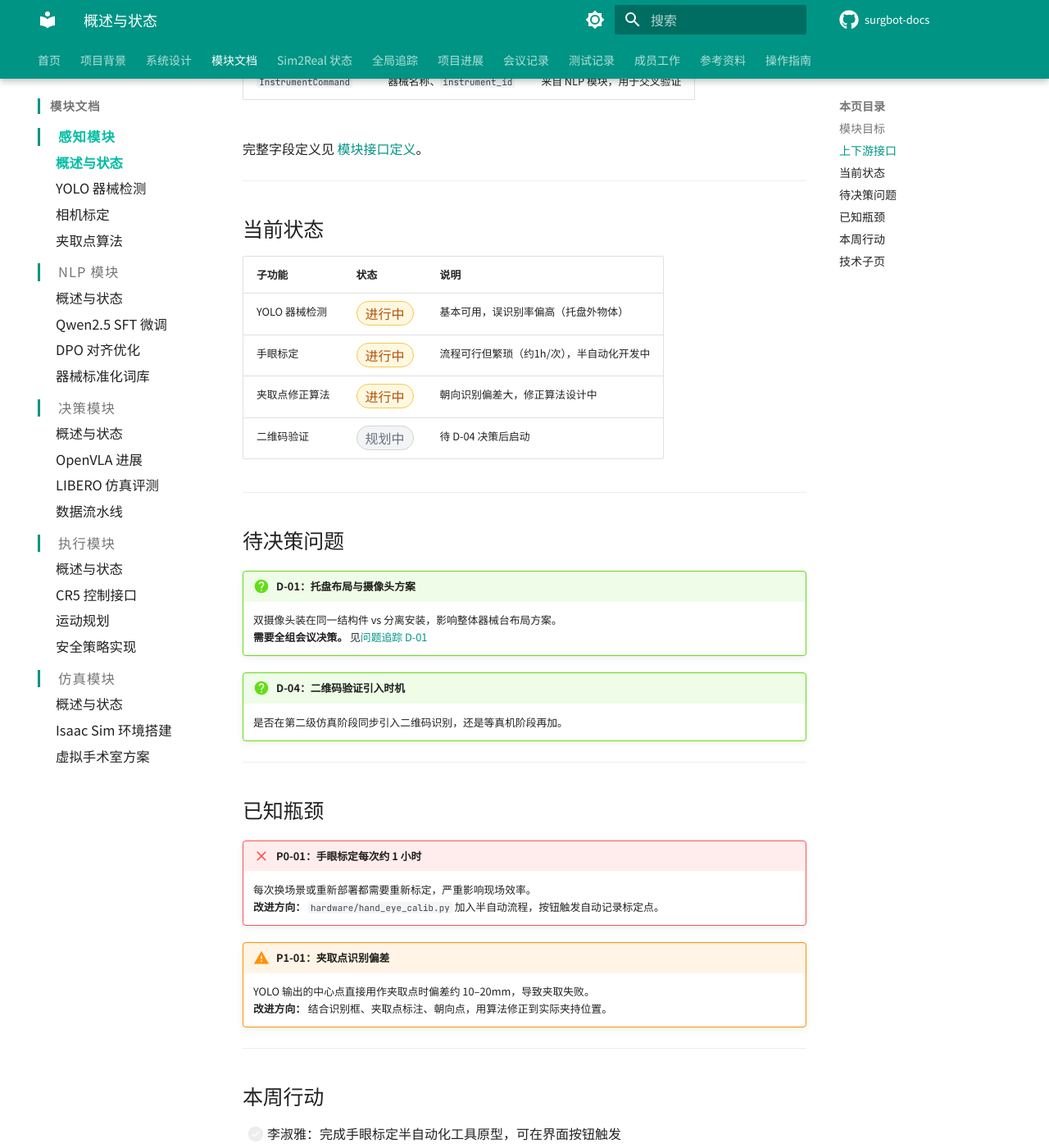
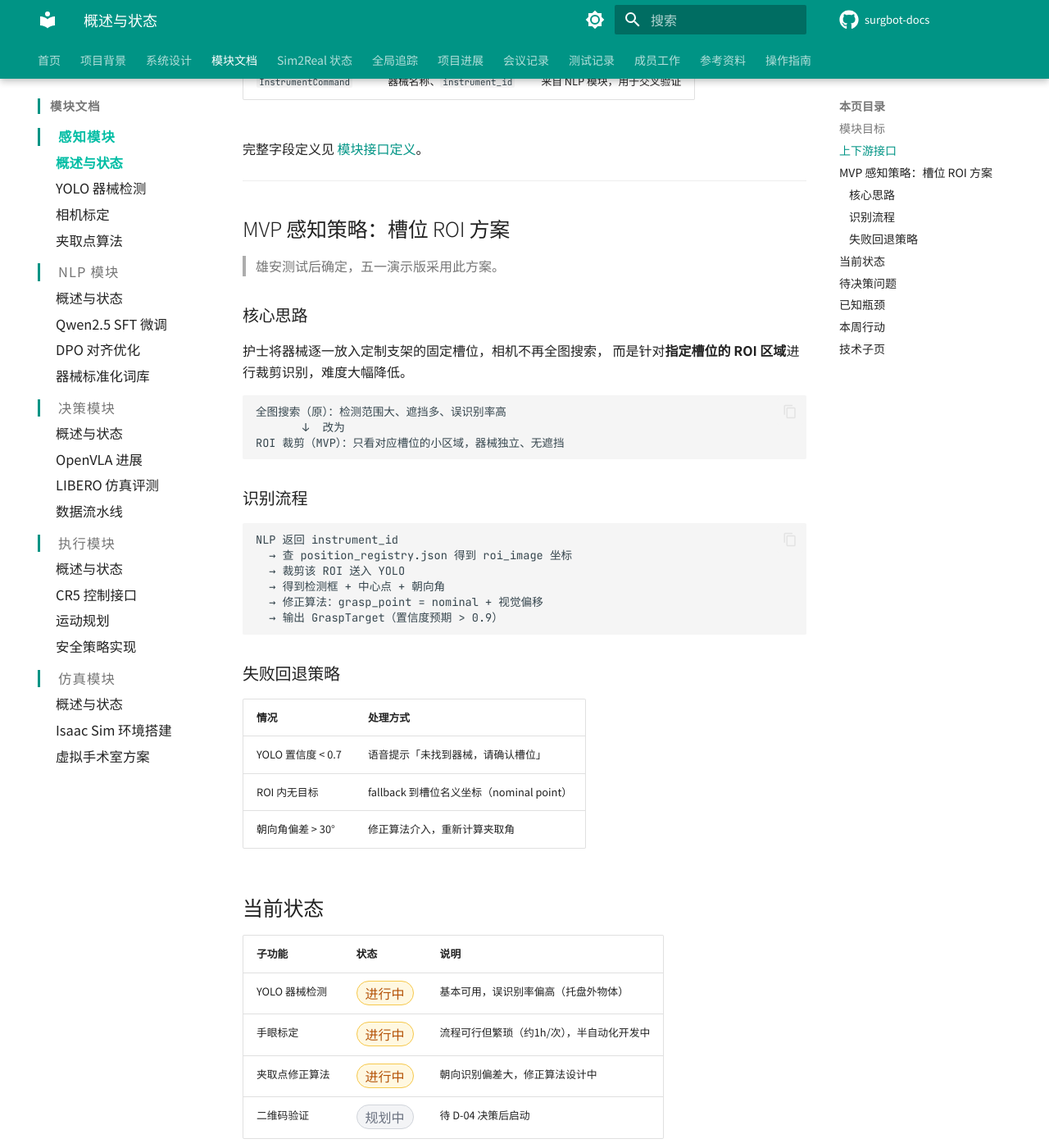
Before and after one commit to Zebedee2021/surgbot-docs-v2, an MkDocs documentation site: the page built from docs/modules/perception/index.md, in a window 1280 px wide and 1400 px high, scrolled down 670 px. Shown: the whole window at 82% size. Built offline with MkDocs 1.6.1 and Material for MkDocs 9.7.7, drawn with Linux system fonts in a browser that asks for light colours; comment, search, counter and statistics services are not loaded; the version menu is left out; some of the changed text lies outside the part shown.

Commit message:
docs: 同步五一冲刺计划与雄安测试决策
- 新增 progress/mvp_sprint.md：六周冲刺计划、槽位支架方案、代码目录规划
- tracker/milestones.md：新增 M2.5 五一演示版里程碑（冲刺中）
- tracker/issues.md：D-01/D-03 标记已决策，D-02/D-04 暂缓至五一后
- design/architecture.md：修正机械臂型号（CR5AF→Dobot）；新增 MVP 简化版架构图
- modules/perception/index.md：新增槽位 ROI 方案、识别流程、回退策略
- .gitignore：排除 .claude/settings.local.json（含敏感凭证）

Co-Authored-By: Claude Sonnet 4.6 <noreply@anthropic.com>

````diff
--- a/docs/modules/perception/index.md
+++ b/docs/modules/perception/index.md
@@ -31,6 +31,40 @@
 
 ---
 
+## MVP 感知策略：槽位 ROI 方案
+
+> 雄安测试后确定，五一演示版采用此方案。
+
+### 核心思路
+
+护士将器械逐一放入定制支架的固定槽位，相机不再全图搜索，
+而是针对**指定槽位的 ROI 区域**进行裁剪识别，难度大幅降低。
+
+```
+全图搜索（原）：检测范围大、遮挡多、误识别率高
+       ↓  改为
+ROI 裁剪（MVP）：只看对应槽位的小区域，器械独立、无遮挡
+```
+
+### 识别流程
+
+```
+NLP 返回 instrument_id
+  → 查 position_registry.json 得到 roi_image 坐标
+  → 裁剪该 ROI 送入 YOLO
+  → 得到检测框 + 中心点 + 朝向角
+  → 修正算法：grasp_point = nominal + 视觉偏移
+  → 输出 GraspTarget（置信度预期 > 0.9）
+```
+
+### 失败回退策略
+
+| 情况 | 处理方式 |
+|------|---------|
+| YOLO 置信度 < 0.7 | 语音提示「未找到器械，请确认槽位」|
+| ROI 内无目标 | fallback 到槽位名义坐标（nominal point）|
+| 朝向角偏差 > 30° | 修正算法介入，重新计算夹取角 |
+
 ## 当前状态
 
 | 子功能 | 状态 | 说明 |
@@ -44,12 +78,12 @@
 
 ## 待决策问题
 
-!!! question "D-01：托盘布局与摄像头方案"
-    双摄像头装在同一结构件 vs 分离安装，影响整体器械台布局方案。
-    **需要全组会议决策。** 见[问题追踪 D-01](../../tracker/issues.md#_2)
+!!! success "D-01：已决策 — 定制支架槽位方案"
+    采用定制支架，每件器械对应固定槽位，相机针对 ROI 区域识别。
+    五一演示版执行此方案，详见 [五一冲刺计划](../../progress/mvp_sprint.md)。
 
-!!! question "D-04：二维码验证引入时机"
-    是否在第二级仿真阶段同步引入二维码识别，还是等真机阶段再加。
+!!! info "D-04：暂缓 — 二维码验证五一后引入"
+    槽位支架已大幅降低识别难度，五一版不引入二维码，后续迭代补入。
 
 ---
 
--- /dev/null
+++ b/docs/progress/mvp_sprint.md
@@ -0,0 +1,194 @@
+# 五一演示版冲刺计划
+
+> **目标**：2026-05-01 前交付**全流程可交互演示版本**
+> 可以只针对 4–6 种器械和若干指令，但流程必须端到端跑通。
+> 策略：用**定制支架槽位**替代堆叠器械盘，大幅降低识别难度，快速建立可演示的闭环。
+
+---
+
+## 核心策略：槽位支架方案
+
+### 原问题
+
+```
+器械随意堆叠 → YOLO 全图搜索 → 遮挡 / 误识别多 → 夹取失败
+```
+
+### MVP 解法
+
+```
+护士按类放入固定槽位
+    ↓
+相机只在对应 ROI 内确认 + 识别
+    ↓
+槽位先验坐标 + 视觉微调偏移 → 精确夹取点
+    ↓
+识别难度从"大海捞针"变成"在格子里认东西"
+```
+
+**三重简化叠加效果：**
+
+| 维度 | 原方案 | 槽位方案 |
+|------|--------|---------|
+| 检测范围 | 全图搜索 | 已知 ROI，裁剪后识别 |
+| 目标状态 | 随意堆叠，有遮挡 | 固定朝向，单件无遮挡 |
+| 位置精度 | 完全依赖视觉 | 视觉 + 槽位先验兜底 |
+| 置信度预期 | 经常 < 0.7 | 稳定 > 0.9 |
+
+---
+
+## 六周冲刺时间表
+
+```
+Week 1  2026-03-16 ~ 03-22
+  ✅ core/ 骨架代码（config / interfaces / safety_manager / logger）
+  ✅ 雄安测试问题归因完成
+  □  position_registry.py 数据结构设计
+  □  keyword_matcher.py 关键词→器械 映射
+
+Week 2  03-23 ~ 03-29  【硬件对接周】
+  □  hardware/dobot_arm.py  TCP 连接 + 基本运动封装
+  □  hardware/gripper.py    夹爪 Modbus 封装 + 运行时参数注入
+  □  上机标定各槽位名义坐标，写入 registry.json
+  □  safety_manager 工作空间边界校验上线
+
+Week 3  03-30 ~ 04-05  【感知 + NLP 周】
+  □  slot_detector.py       ROI 裁剪 → YOLO 推理 → 夹取点修正
+  □  Z 轴高度补偿（托盘平面标定）
+  □  ASR 切换本地 FunASR（≤1s 延迟目标）
+  □  keyword_matcher 联调测试
+
+Week 4  04-06 ~ 04-12  【状态机集成周】
+  □  core/state_machine.py  完整状态机串联
+  □  决策层：rule_planner.py（纯规则，无 VLA）
+  □  全流程第一次端到端跑通（允许有 bug）
+
+Week 5  04-13 ~ 04-19  【联调稳定周】
+  □  4 种器械 × 3 条指令完整场景测试
+  □  夹取成功率 ≥ 85% 目标
+  □  异常处理：低置信度提示、急停、力反馈释放
+
+Week 6  04-20 ~ 04-30  【演示准备周】
+  □  演示脚本定稿（器械配置一次即可用）
+  □  参数配置界面（速度 / Z偏移 / 夹持力，不改代码）
+  □  压力测试 + 边界情况修复
+  □  文档 & 演示视频录制
+```
+
+---
+
+## MVP 系统架构（简化版）
+
+```mermaid
+graph LR
+    MIC[🎙️ 麦克风] --> ASR[本地 ASR\nFunASR]
+    ASR --> NLP[关键词匹配\nkeyword_matcher]
+    NLP -->|instrument_id| REG[槽位注册表\nposition_registry]
+    REG -->|ROI + 名义坐标| DET[ROI 内 YOLO\nslot_detector]
+    DET -->|GraspTarget| SAFE[安全校验\nsafety_manager]
+    SAFE --> ARM[Dobot 机械臂\ndobot_arm.py]
+    ARM --> GRIP[夹爪\ngripper.py]
+    GRIP -->|力反馈| DOC[👨‍⚕️ 医生]
+```
+
+---
+
+## 代码目录规划
+
+```
+surgbot/
+├── core/
+│   ├── config.py              ✅ 全局配置（速度/阈值/路径，外置不改代码）
+│   ├── interfaces.py          ✅ GraspTarget / InstrumentCommand 数据类
+│   ├── safety_manager.py      ✅ 工作空间边界校验 + 急停
+│   └── logger.py              ✅ 结构化日志
+│
+├── hardware/
+│   ├── dobot_arm.py           □ Dobot TCP 封装（Dashboard 29999 + 反馈 30005）
+│   └── gripper.py             □ Modbus RTU 夹爪封装 + 4 器械力度预设
+│
+├── modules/
+│   ├── perception/
+│   │   ├── position_registry.py  □ 槽位注册表 JSON 读写
+│   │   └── slot_detector.py      □ ROI 裁剪 + YOLO + 夹取点修正
+│   ├── nlp/
+│   │   ├── asr_local.py          □ FunASR 本地语音识别
+│   │   └── keyword_matcher.py    □ 关键词 → instrument_id
+│   └── decision/
+│       └── rule_planner.py       □ 纯规则动作规划（不用 VLA）
+│
+├── core/
+│   └── state_machine.py          □ 完整状态机串联
+│
+├── data/
+│   └── instrument_registry.json  □ 槽位配置（上机标定后填写）
+│
+└── main.py                        □ 入口
+```
+
+图例：✅ 已完成 &emsp; □ 待开发
+
+---
+
+## 槽位注册表格式（草案）
+
+```json
+{
+  "slots": {
+    "slot_01": {
+      "instrument_id": "INS-031",
+      "name": "持针器_大",
+      "aliases": ["持针器", "大持针器", "needle holder"],
+      "grasp_point_nominal": [120.5, -30.2, 180.0],
+      "grasp_orientation_deg": 45.0,
+      "delivery_mode": "handle_to_doctor",
+      "gripper_preset": 3,
+      "roi_image": [120, 80, 320, 280],
+      "camera_id": 0
+    },
+    "slot_02": {
+      "instrument_id": "INS-007",
+      "name": "剪刀",
+      "aliases": ["剪刀", "scissors"],
+      "grasp_point_nominal": [200.0, -30.2, 180.0],
+      "grasp_orientation_deg": 0.0,
+      "delivery_mode": "handle_to_doctor",
+      "gripper_preset": 2,
+      "roi_image": [330, 80, 530, 280],
+      "camera_id": 0
+    }
+  },
+  "calibration": {
+    "z_plane_offset_mm": 0.0,
+    "hand_eye_matrix": "data/hand_eye_latest.npy"
+  }
+}
+```
+
+> **配置一次即可复用**：支架位置固定后，`grasp_point_nominal` 只需标定一次。
+> 更换器械种类只需更新 `name` / `aliases` / `gripper_preset` 三个字段。
+
+---
+
+## MVP 范围边界
+
+**五一版本包含：**
+
+- 4–6 种器械，每种对应一个槽位
+- 语音指令：「递 XX」「把 XX 给我」「要 XX」
+- 完整执行：抓取 → 递送 → 力反馈释放 → 回到待机姿态
+- 参数配置文件（不改代码）
+- 基本安全校验（工作空间边界）
+
+**五一版本不包含（后续迭代）：**
+
+- OpenVLA / VLA 决策模型
+- 二维码扫描验证
+- 多托盘 / 多摄像头切换
+- Isaac Sim 仿真对接
+- 器械归位回收
+
+<div class="doc-footer">
+  <span>负责人：任松</span>
+  <span>最近更新 2026-03-18</span>
+</div>
--- a/docs/tracker/issues.md
+++ b/docs/tracker/issues.md
@@ -11,10 +11,10 @@
 
 | # | 问题描述 | 涉及模块 | 提出时间 | 负责人 | 状态 |
 |---|----------|----------|----------|--------|------|
-| D-01 | 托盘布局方案：双摄像头分离 vs 单摄像头 + 二维码，需确定最终方案 | 感知 / 硬件 | 2026-02-05 | 李淑雅 | <span class="priority-p0">待决策</span> |
-| D-02 | VLA 向真机迁移的数据采集策略：先用 Isaac Sim 合成数据还是先用真机遥操作采集 | 决策 / 仿真 | 2026-02-05 | 任松 | <span class="priority-p0">待决策</span> |
-| D-03 | 语音识别方案：本地 Whisper streaming vs 调用云端 ASR | NLP | 2026-03-18 | 陈端端 | <span class="priority-p1">讨论中</span> |
-| D-04 | 二维码验证引入时机：第二级仿真同步引入还是第三级真机阶段再引入 | 感知 | 2026-03-18 | 李淑雅 | <span class="priority-p1">待讨论</span> |
+| D-01 | 托盘布局方案 -> **定制支架槽位**，固定槽位 + ROI 内 YOLO，五一演示版采用 | 感知 / 硬件 | 2026-02-05 | 李淑雅 | ✅ 已决策 |
+| D-02 | VLA 真机迁移策略 -> **暂缓**，五一版用规则决策（rule_planner），VLA 五一后评估 | 决策 / 仿真 | 2026-02-05 | 任松 | ⏸ 暂缓 |
+| D-03 | 语音识别方案 -> **本地 FunASR**，替换讯飞云端，目标延迟 ≤1s | NLP | 2026-03-18 | 陈端端 | ✅ 已决策 |
+| D-04 | 二维码验证时机 -> **五一版暂不引入**，槽位支架已降低识别难度，后续迭代补入 | 感知 | 2026-03-18 | 李淑雅 | ⏸ 暂缓 |
 
 ---
 
@@ -57,7 +57,8 @@
 
 | # | 问题 | 关闭时间 | 解决方式 |
 |---|------|----------|----------|
-| — | 暂无 | — | — |
+| D-01 | 托盘布局 -> 定制支架槽位方案 | 2026-03-18 | 雄安测试后讨论确认，五一演示版采用 |
+| D-03 | 语音识别 -> 本地 FunASR | 2026-03-18 | 讯飞云端延迟 >5s，切换本地方案 |
 
 ---
 
--- a/docs/tracker/milestones.md
+++ b/docs/tracker/milestones.md
@@ -4,16 +4,27 @@
 |--------|----------|------|----------|
 | M1 | 系统架构设计完成 | ✅ 完成 | 2025-12 |
 | M2 | 各模块原型独立开发完成 | 🔄 进行中 | 2026-04 |
+| **M2.5** | **全流程可交互演示版（五一敏捷版）** | 🔄 **冲刺中** | **2026-05-01** |
 | M3 | LIBERO 基线建立（第一级验证） | 🔄 进行中 | 2026-04 |
 | M4 | Isaac Sim 虚拟手术室完成（第二级验证） | ⭕ 待完成 | 2026-06 |
 | M5 | 第二级指标全部达标（抓取≥97%，急停≤80ms） | ⭕ 待完成 | 2026-07 |
 | M6 | 实验室真机测试稳定（第三级） | ⭕ 待完成 | 2026-08 |
 | M7 | 宣武医院第二轮现场测试 | ⭕ 待完成 | 2026-09 |
 
+!!! info "M2.5 说明"
+    雄安现场测试后，新增五一敏捷演示版里程碑。
+    采用**定制支架槽位**方案，4–6 种器械端到端跑通，优先验证整体交互体验。
+    详见 [五一冲刺计划](../progress/mvp_sprint.md)。
+
+---
+
 ## 已完成节点
 
+- **2025-12**：系统整体架构设计完成（M1）
 - **2026-02**：首轮宣武医院现场测试完成，暴露 9 类问题，建立改进清单
 - **2026-03**：LIBERO + MuJoCo 链路跑通，libero_spatial 可评测
+- **2026-03**：core/ 骨架代码完成（config / interfaces / safety_manager / logger）
+- **2026-03**：确定五一演示版技术路线（槽位支架 + 规则决策 + 本地 ASR）
 
 <div class="doc-footer">
   <span>最近更新 2026-03-18</span>
--- a/mkdocs.yml
+++ b/mkdocs.yml
@@ -142,6 +142,7 @@ nav:
     - 里程碑: tracker/milestones.md
 
   - 项目进展:
+    - 五一冲刺计划: progress/mvp_sprint.md
     - 2026.02 现场测试: progress/field_test_202602.md
     - OpenVLA 阶段进展: progress/openvla_status.md
 
````
Also changed, not shown: docs/design/architecture.md (+30 -4 lines), 1 other file.
